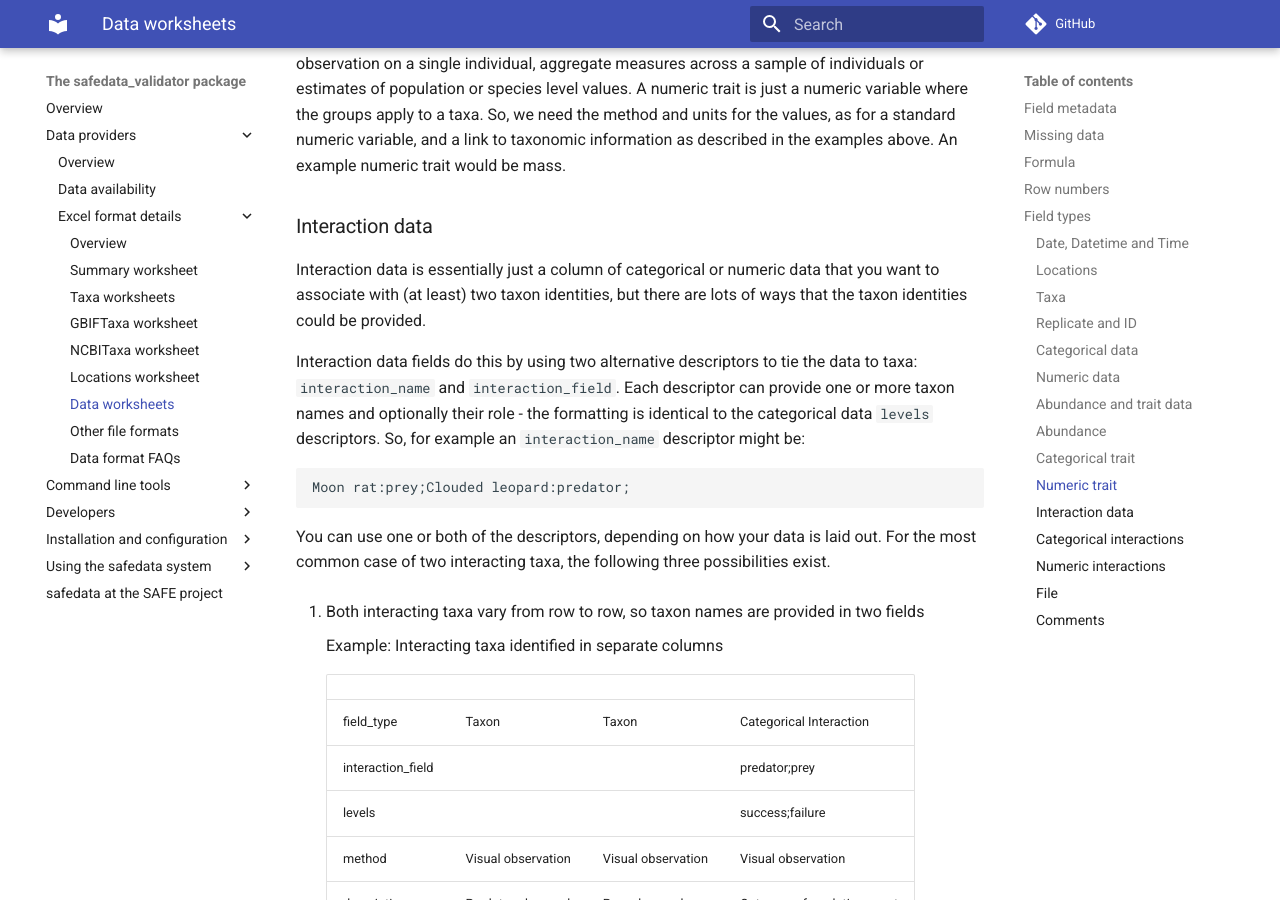
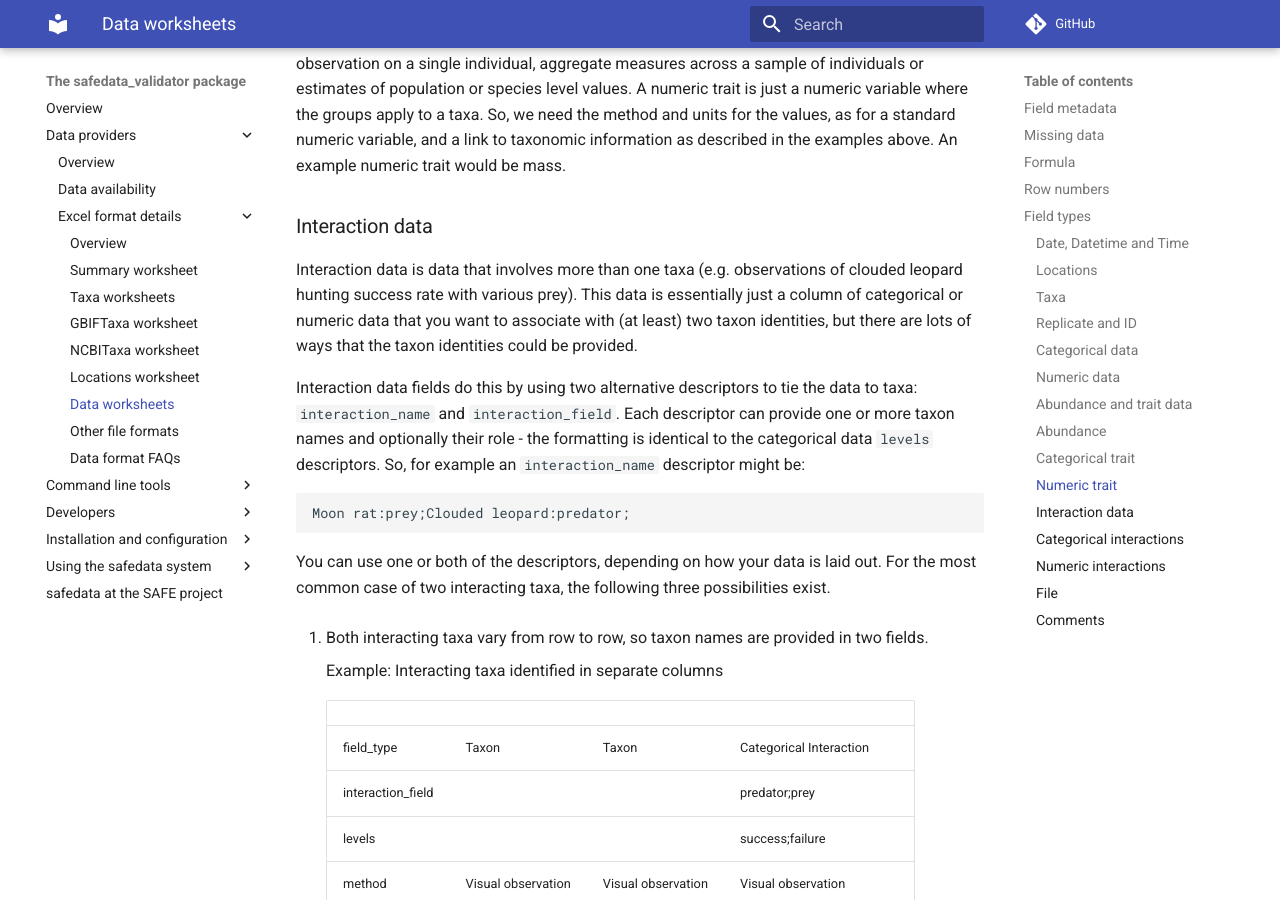
Before and after one commit to ImperialCollegeLondon/safedata_validator, an MkDocs documentation site: the page built from docs/data_providers/data_format/data.md, in a window 1280 px wide and 900 px high, scrolled down 7872 px. Built offline with MkDocs 1.6.1 and Material for MkDocs 9.7.7, drawn with Linux system fonts in a browser that asks for light colours; comment, search, counter and statistics services are not loaded.

Commit message:
Extended explanation of interaction data

```diff
--- a/docs/data_providers/data_format/data.md
+++ b/docs/data_providers/data_format/data.md
@@ -249,9 +249,8 @@ Both traits and abundance data tie a value (category or number) to a single
 taxon. You need to format your data so that it is clear which taxon each value
 comes from. There are two possible formats:
 
-1. All observations in a column are from **a single taxon**: in this case, you
-    can put a valid taxon name (see Taxa worksheet) in the `taxon_name`
-    descriptor for this column.
+1. All observations in a column are from **a single taxon**: in this case, you can put a
+  valid taxon name (see Taxa worksheet) in the `taxon_name` descriptor for this column.
 
     Example: Observation counts in separate columns for each taxon
 
@@ -266,9 +265,9 @@ comes from. There are two possible formats:
     | 1 | 24 | 12 |
     | 2 | 62 | 3 |
 
-2. Different rows in the column refer to **different taxa**: in this case, you
-    must also have a Taxa column and the `taxon_field` descriptor needs to
-    contain the field name of the appropriate Taxa column.
+2. Different rows in the column refer to **different taxa**: in this case, you must also
+  have a Taxa column and the `taxon_field` descriptor needs to contain the field name of
+  the appropriate Taxa column.
 
     Example: Observation counts with different taxa in rows
 
@@ -333,9 +332,10 @@ described in the examples above. An example numeric trait would be mass.
 
 ### Interaction data
 
-Interaction data is essentially just a column of categorical or numeric data
-that you want to associate with (at least) two taxon identities, but there are
-lots of ways that the taxon identities could be provided.
+Interaction data is data that involves more than one taxa (e.g. observations of clouded
+leopard hunting success rate with various prey). This data is essentially just a column
+of categorical or numeric data that you want to associate with (at least) two taxon
+identities, but there are lots of ways that the taxon identities could be provided.
 
 Interaction data fields do this by using two alternative descriptors to tie the
 data to taxa: `interaction_name` and `interaction_field`. Each descriptor can
@@ -349,7 +349,7 @@ You can use one or both of the descriptors, depending on how your data is laid
 out. For the most common case of two interacting taxa, the following three
 possibilities exist.
 
-1. Both interacting taxa vary from row to row, so taxon names are provided in two fields
+1. Both interacting taxa vary from row to row, so taxon names are provided in two fields.
 
     Example: Interacting taxa identified in separate columns
 
```
